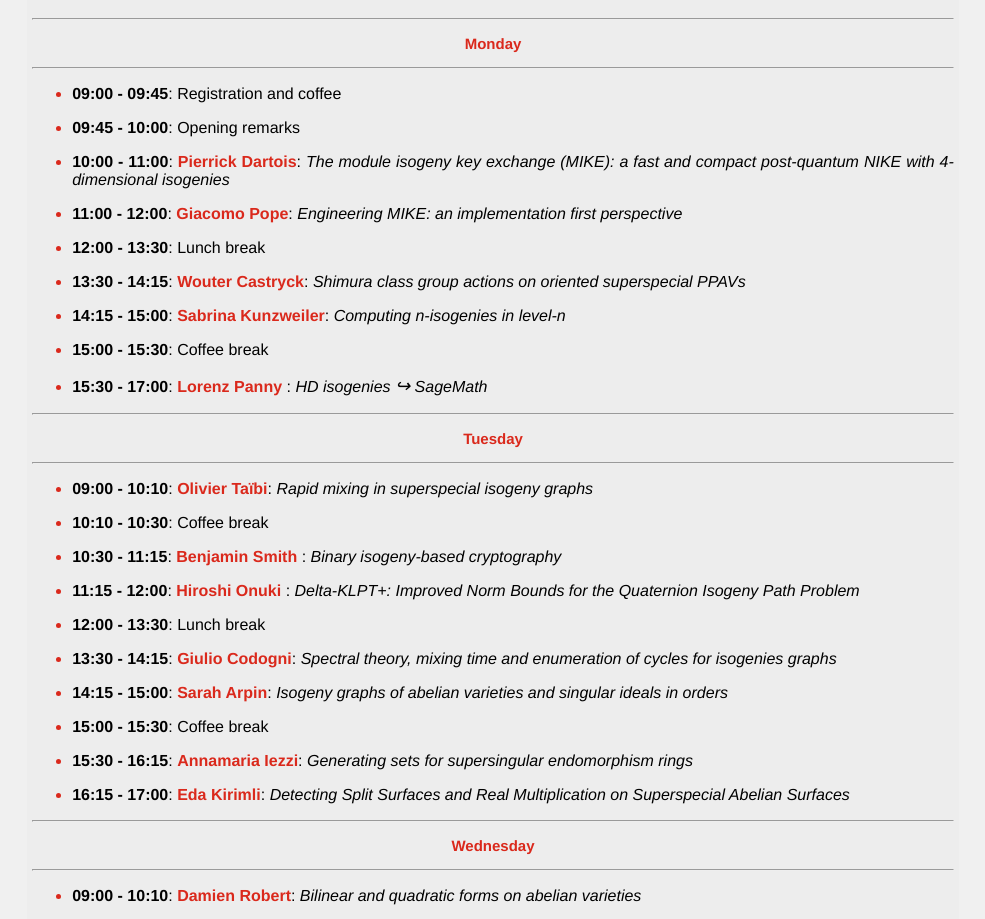
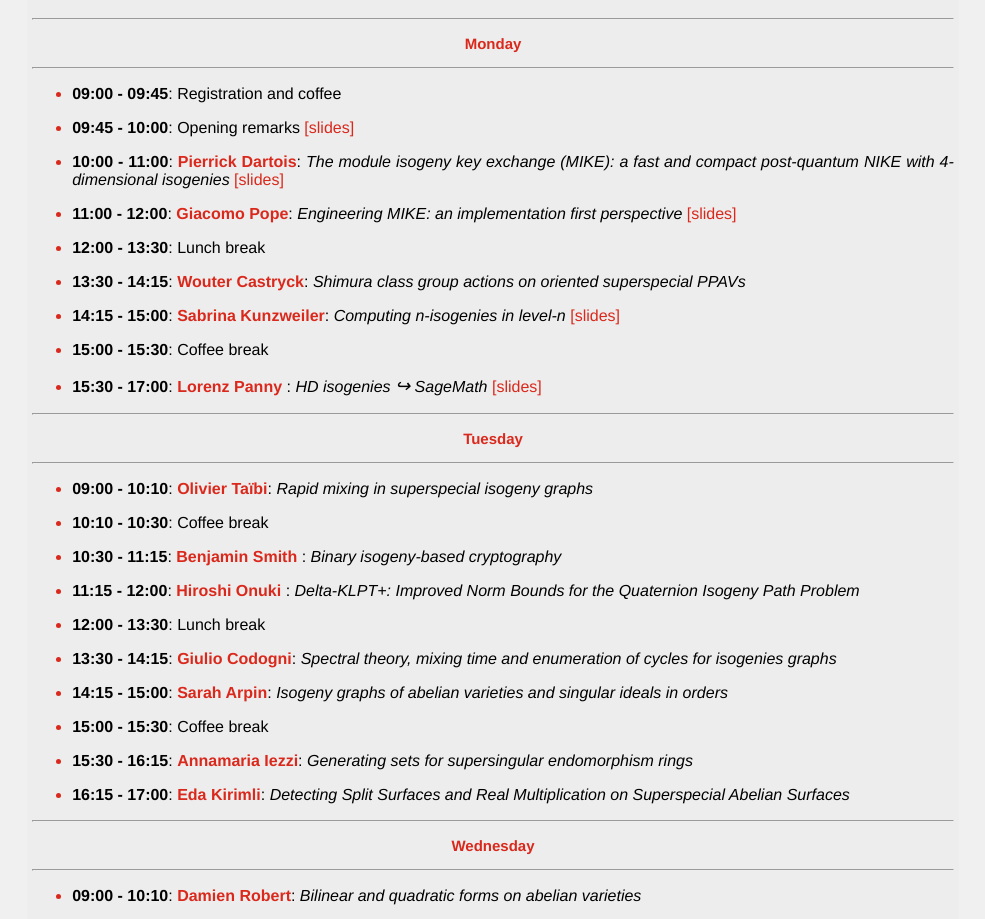
Before and after one commit to Bernoulli-Isogeny/bernoulli-isogeny.github.io, a plain HTML site: page program.html in a window 1280 px wide. Shown: the part 882-1801 px from the top of the page, without its empty margins (147-1132 px from the left). Drawn offline with Linux system fonts and the light colour scheme.

Commit message:
Added slides Monday

```diff
--- a/program.html
+++ b/program.html
@@ -90,13 +90,19 @@
                                 <p><b>09:00 - 09:45</b>: Registration and coffee</p>
                             </li>
                             <li>
-                                <p><b>09:45 - 10:00</b>: Opening remarks</p>
+                                <p><b>09:45 - 10:00</b>: Opening remarks
+                                <a href="Presentations/General_slides.pdf" target="_blank" class="papers">[slides]</a>
+
+                                </p>
+
                             </li>
                             <li>
                                 <p>
                                     <b>10:00 - 11:00</b>: <b style='color:rgb(218, 41, 28);'> Pierrick Dartois</b>: <i>The module
                                         isogeny key exchange (MIKE): a fast and compact post-quantum NIKE with
                                         4-dimensional isogenies</i>
+                                     <a href="Presentations/Dartois_slides.pdf" target="_blank" class="papers">[slides]</a>
+
                                 </p>
                             </li>
                             <li>
@@ -104,6 +110,8 @@
                                     <b>11:00 - 12:00</b>: <b style='color:rgb(218, 41, 28);'> Giacomo Pope</b>: <i>Engineering MIKE:
                                         an
                                         implementation first perspective</i>
+                                    <a href="Presentations/Pope_slides.pdf" target="_blank" class="papers">[slides]</a>
+
                                 </p>
                             </li>
                             <li>
@@ -114,6 +122,7 @@
                                     <b>13:30 - 14:15</b>: <b style='color:rgb(218, 41, 28);'> Wouter Castryck</b>: <i>Shimura class
                                         group actions on
                                         oriented superspecial PPAVs</i>
+
                                 </p>
                             </li>
                             </li>
@@ -121,6 +130,8 @@
                                 <p>
                                     <b>14:15 - 15:00</b>: <b style='color:rgb(218, 41, 28);'> Sabrina Kunzweiler</b>: <i>Computing
                                         n-isogenies in level-n</i>
+                                    <a href="Presentations/Kunzweiler_slides.pdf" target="_blank" class="papers">[slides]</a>
+
 
 
                                 </p>
@@ -132,6 +143,7 @@
                                 <p>
                                     <b>15:30 - 17:00</b>: <b style='color:rgb(218, 41, 28);'> Lorenz Panny </b>:
                                     <i> HD isogenies <span style='font-size:18px;'>&#8618;</span> SageMath </i>
+                                    <a href="Presentations/Panny_slides.pdf" target="_blank" class="papers">[slides]</a>
 
                                 </p>
                             </li>
--- a/style.css
+++ b/style.css
@@ -216,6 +216,23 @@ section li{
 
 }
 
+.papers{
+    text-decoration: none;
+    color: gb(218, 41, 28);
+    background: linear-gradient(transparent 90%, rgb(218, 41, 28) 10%);
+    box-shadow: inset 0 0 0 0 rgb(218, 41, 28);
+
+}
+
+
+
+.papers:hover{
+    box-shadow: inset 10px 10px 10px 10px rgb(218, 41, 28);
+    color: white;
+    transition: box-shadow cubic-bezier(0.075, 0.82, 0.165, 1) 0.3s;
+}
+
+
  section li::marker {
   color:  rgb(218, 41, 28);
 }
```
Also changed, not shown: 5 other files.
